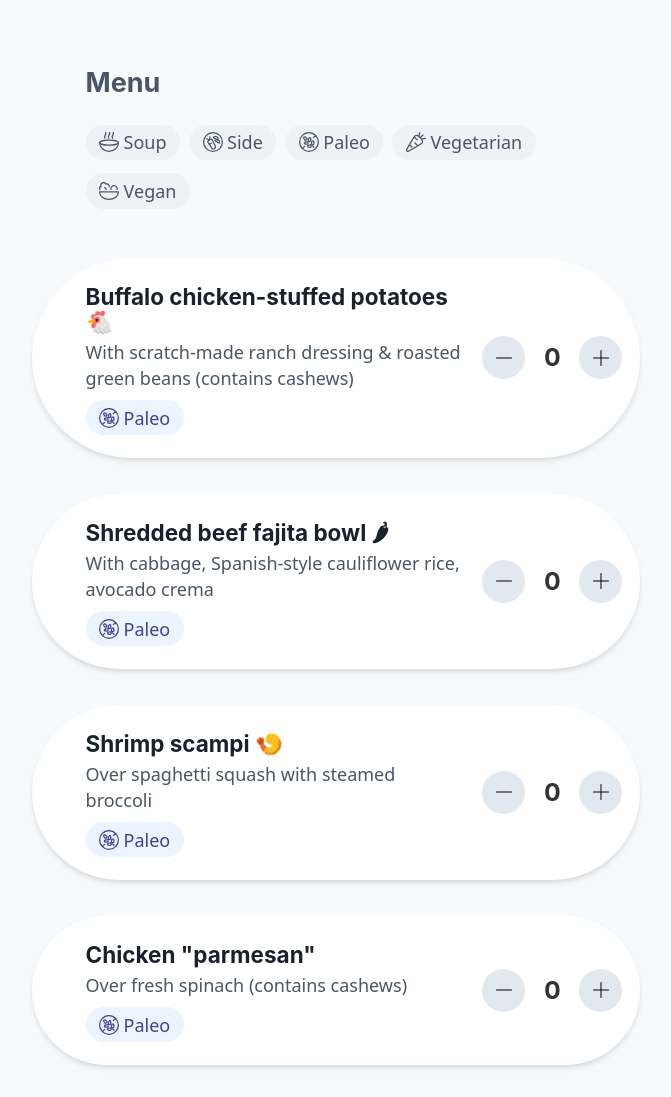
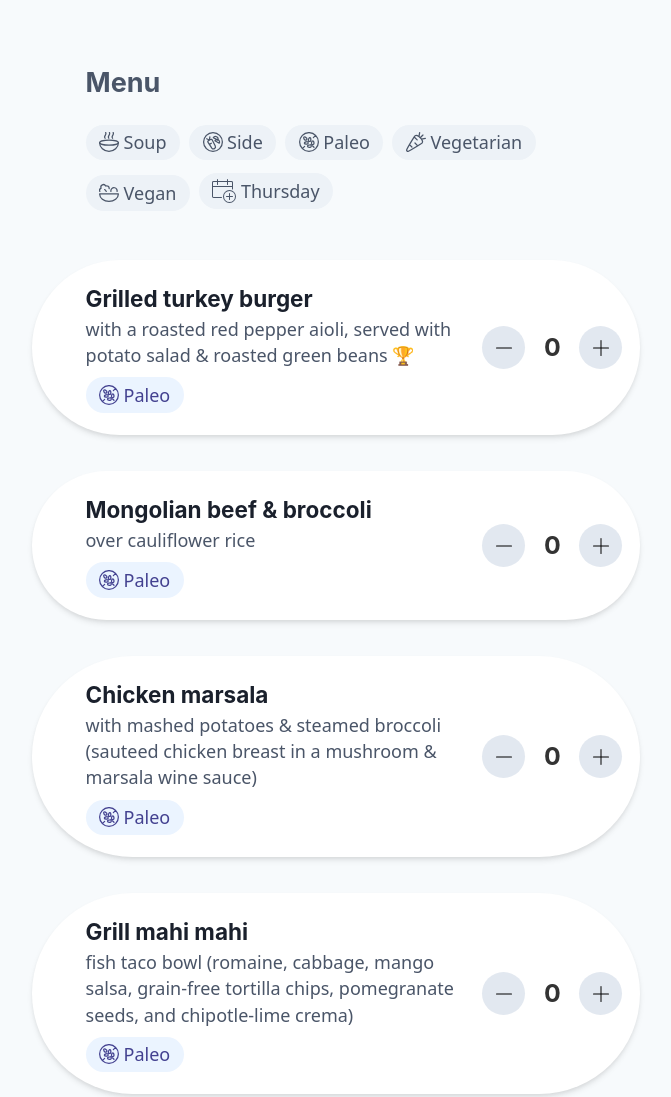
Before and after one commit to dillonemorris/order-simple-chefs, a Gatsby site: page / in a window 1280 px wide. Shown: the top 1097 px of the page, without its empty margins (304-975 px from the left). Built offline with nearby package versions, Linux system fonts and the light colour scheme; Gatsby itself is replaced by a stand-in of ours.

Commit message:
publish new menu and add Thursday tag

```diff
--- a/src/data/menu.js
+++ b/src/data/menu.js
@@ -10,15 +10,18 @@ export const filters = [
   { title: "paleo", icon: "Paleo" },
   { title: "vegetarian", icon: "Vegetarian" },
   { title: "vegan", icon: "Vegan" },
+  { title: "thursday", icon: "Thursday" },
 ]
+
+// Vegetable side is roasted heirloom carrots with toasted pine nuts
 
 const menu = {
   meals: [
     {
       id: 1,
-      title: "Buffalo chicken-stuffed potatoes 🐔",
+      title: "Grilled turkey burger",
       description:
-        "With scratch-made ranch dressing & roasted green beans (contains cashews)",
+        "with a roasted red pepper aioli, served with potato salad & roasted green beans 🏆",
       vegan: false,
       vegetarian: false,
       favorite: false,
@@ -29,9 +32,8 @@ const menu = {
     },
     {
       id: 2,
-      title: "Shredded beef fajita bowl 🌶",
-      description:
-        "With cabbage, Spanish-style cauliflower rice, avocado crema",
+      title: "Mongolian beef & broccoli",
+      description: "over cauliflower rice",
       vegan: false,
       vegetarian: false,
       favorite: false,
@@ -42,8 +44,9 @@ const menu = {
     },
     {
       id: 3,
-      title: "Shrimp scampi 🍤",
-      description: "Over spaghetti squash with steamed broccoli",
+      title: "Chicken marsala",
+      description:
+        "with mashed potatoes & steamed broccoli (sauteed chicken breast in a mushroom & marsala wine sauce) ",
       vegan: false,
       vegetarian: false,
       favorite: false,
@@ -54,8 +57,9 @@ const menu = {
     },
     {
       id: 4,
-      title: 'Chicken "parmesan"',
-      description: "Over fresh spinach (contains cashews)",
+      title: "Grill mahi mahi",
+      description:
+        "fish taco bowl (romaine, cabbage, mango salsa, grain-free tortilla chips, pomegranate seeds, and chipotle-lime crema)",
       vegan: false,
       vegetarian: false,
       favorite: false,
@@ -66,8 +70,8 @@ const menu = {
     },
     {
       id: 5,
-      title: "Homestyle corned beef 🍀",
-      description: "With cabbage with boiled red potatoes & carrots",
+      title: "Deconstructed pork egg roll",
+      description: "with a sweet chili glaze 🏆",
       vegan: false,
       vegetarian: false,
       favorite: false,
@@ -78,9 +82,8 @@ const menu = {
     },
     {
       id: 6,
-      title: "Portobello steaks 🥩",
-      description:
-        "With chimichurri, mashed potatoes & roasted brussels sprouts (dairy-free, gluten-free)",
+      title: "Sweet potato & black bean casserole",
+      description: "(contains dairy, gluten-free)",
       vegan: false,
       vegetarian: true,
       favorite: false,
@@ -91,8 +94,9 @@ const menu = {
     },
     {
       id: 7,
-      title: 'Chickpea "chicken" salad wraps',
-      description: "With charred broccoli salad (contains walnuts)",
+      title: "Pizzeria chop salad",
+      description:
+        "(mixed greens, olives, pistachios, raisins, vegan cheese, sun-dried tomatoes, cucumbers, and Italian vinaigrette)",
       vegan: true,
       vegetarian: false,
       favorite: false,
@@ -103,7 +107,8 @@ const menu = {
     },
     {
       id: 8,
-      title: "Green chile pork stew",
+      title:
+        "Beef & vegetable (potatoes, carrots, celery, onion, green beans, tomatoes)",
       description: "Soup of the week",
       vegan: false,
       vegetarian: false,
@@ -115,7 +120,7 @@ const menu = {
     },
     {
       id: 9,
-      title: "Roasted garlic cauliflower puree",
+      title: "Roasted heirloom carrots with toasted pine nuts",
       description: "Vegetable side",
       vegan: false,
       vegetarian: true,
@@ -125,6 +130,61 @@ const menu = {
       soup: false,
       side: true,
     },
+    {
+      id: 10,
+      title: "Vegetable lo mein",
+      description:
+        '(snow peas, carrots, broccoli, onion, mushrooms in a sesame-ginger & "soy"- based sauce)',
+      vegan: true,
+      vegetarian: false,
+      favorite: false,
+      quantity: 0,
+      paleo: false,
+      soup: false,
+      side: false,
+      thursday: true,
+    },
+    {
+      id: 11,
+      title: "hili-stuffed sweet potato",
+      description: "served over arugula with vegan sour cream",
+      vegan: true,
+      vegetarian: false,
+      favorite: false,
+      quantity: 0,
+      paleo: false,
+      soup: false,
+      side: false,
+      thursday: true,
+    },
+    {
+      id: 12,
+      title: "Vegetable ragu",
+      description:
+        "with gluten-free pasta (zucchini, carrots, tomatoes, mushrooms, celery)",
+      vegan: true,
+      vegetarian: false,
+      favorite: false,
+      quantity: 0,
+      paleo: false,
+      soup: false,
+      side: false,
+      thursday: true,
+    },
+    {
+      id: 13,
+      title: "Chickpea coconut curry",
+      description:
+        "served with rice & lentils (carrots, sweet potatoes, red bell pepper, broccoli)",
+      vegan: true,
+      vegetarian: false,
+      favorite: false,
+      quantity: 0,
+      paleo: false,
+      soup: false,
+      side: false,
+      thursday: true,
+    },
   ],
 }
 
--- /dev/null
+++ b/src/icons/Thursday.js
@@ -0,0 +1,30 @@
+import React from "react"
+
+const Thursday = ({ color }) => {
+  return (
+    <svg
+      xmlns="http://www.w3.org/2000/svg"
+      width="24"
+      height="24"
+      viewBox="0 0 40 40"
+    >
+      <g
+        stroke={color}
+        fill="none"
+        strokeLinecap="round"
+        strokeLinejoin="round"
+      >
+        <path
+          d="M15.833 30.833H2.5c-.92 0-1.667-.746-1.667-1.666V5.833c0-.92.747-1.666 1.667-1.666h30c.92 0 1.667.746 1.667 1.666v10.834M9.167.835v8.333M25.833.835v8.333M.833 12.502h33.334"
+          strokeWidth="1.66667"
+        />
+        <path
+          d="M29.167 19.168c5.523 0 10 4.477 10 10s-4.477 10-10 10-10-4.476-10-10 4.476-10 10-10zM29.167 24.168v10M34.167 29.168h-10"
+          strokeWidth="1.66667"
+        />
+      </g>
+    </svg>
+  )
+}
+
+export default Thursday
--- a/src/icons/Vegan.js
+++ b/src/icons/Vegan.js
@@ -1,6 +1,6 @@
 import React from "react"
 
-const Soup = ({ color }) => {
+const Vegan = ({ color }) => {
   return (
     <svg
       xmlns="http://www.w3.org/2000/svg"
@@ -28,4 +28,4 @@ const Soup = ({ color }) => {
   )
 }
 
-export default Soup
+export default Vegan
--- a/src/icons/index.js
+++ b/src/icons/index.js
@@ -3,6 +3,7 @@ import Paleo from "./Paleo"
 import Vegetarian from "./Vegetarian"
 import Vegan from "./Vegan"
 import Side from "./Side"
+import Thursday from "./Thursday"
 
 export default {
   Soup,
@@ -10,4 +11,5 @@ export default {
   Vegetarian,
   Vegan,
   Side,
+  Thursday,
 }
```
